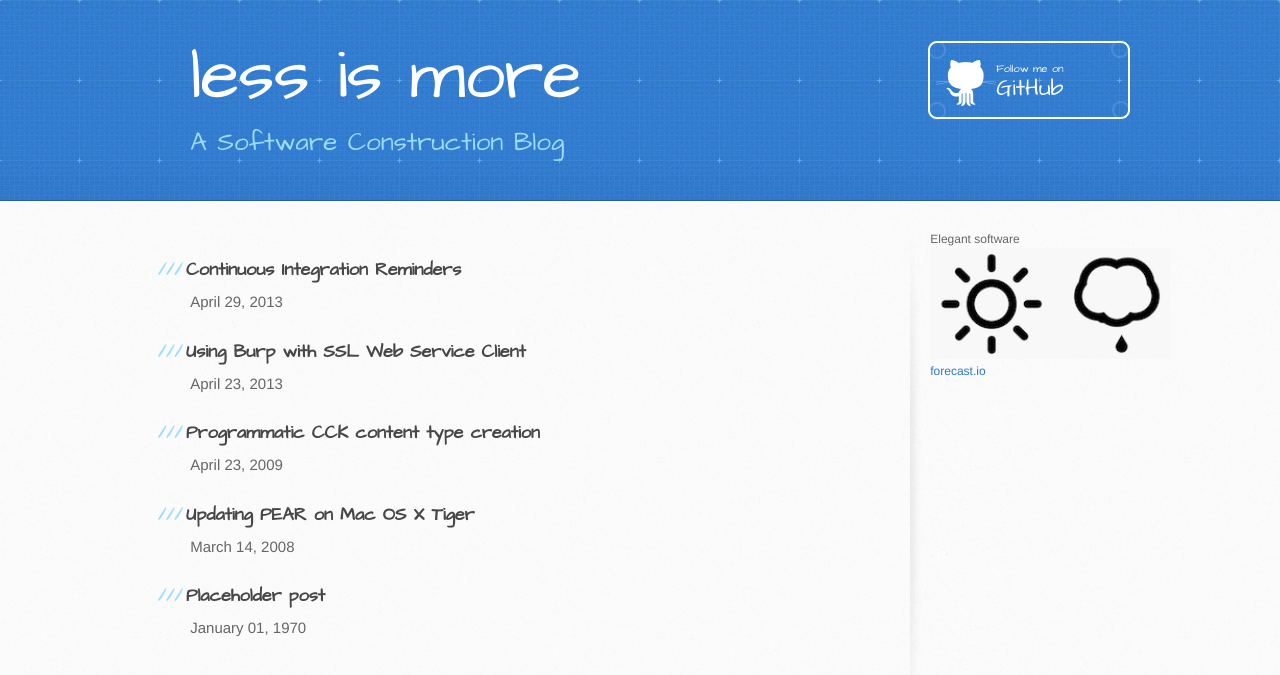
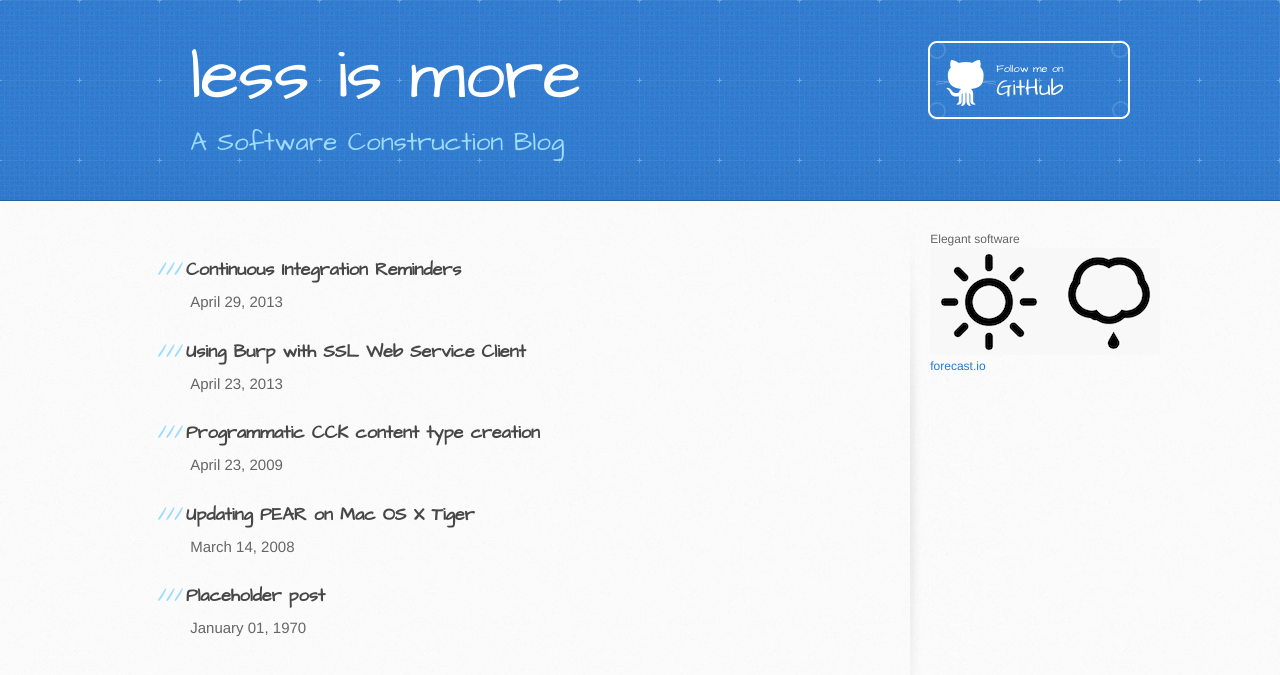
Before and after one commit to cxj/cxj.github.io, a Jekyll site: the page built from index.html, in a window 1280 px wide. Shown: the top 675 px of the page. Built offline with Jekyll 4.4.1, drawn with Linux system fonts in a browser that asks for light colours; Markdown is read by kramdown in place of the engine named in the settings.

Commit message:
Fix img size.  Fix CSS syntax brainfault.

```diff
--- a/index.html
+++ b/index.html
@@ -45,7 +45,10 @@ title: less is more
 
         <aside id="sidebar">
           <h3>Elegant software</h3>
-          <h4><img src="images/skycons.png" width="240px"><a href="http://forecast.io/">forecast.io</a></h4>
+          <h4>
+              <img src="images/skycons.png" width="230" height="107" />
+              <a href="http://forecast.io/">forecast.io</a>
+          </h4>
         </aside>
       </div>
     </div>
--- a/stylesheets/stylesheet.css
+++ b/stylesheets/stylesheet.css
@@ -125,16 +125,16 @@ aside#sidebar {
   background: transparent url(../images/sidebar-bg.jpg) 0 0 no-repeat;
   font-size: 12px;
   line-height: 1.3;
-  h1:before,
-  h2:before,
-  h3:before,
-  h4:before,
-  h5:before,
-  h6:before {
+}
+aside#sidebar h1:before,
+aside#sidebar h2:before,
+aside#sidebar h3:before,
+aside#sidebar h4:before,
+aside#sidebar h5:before,
+aside#sidebar h6:before {
     content: none;
     padding-right: 0;
     margin-left: 0;
-  }
 }
 
 aside#sidebar p.repo-owner,
```
